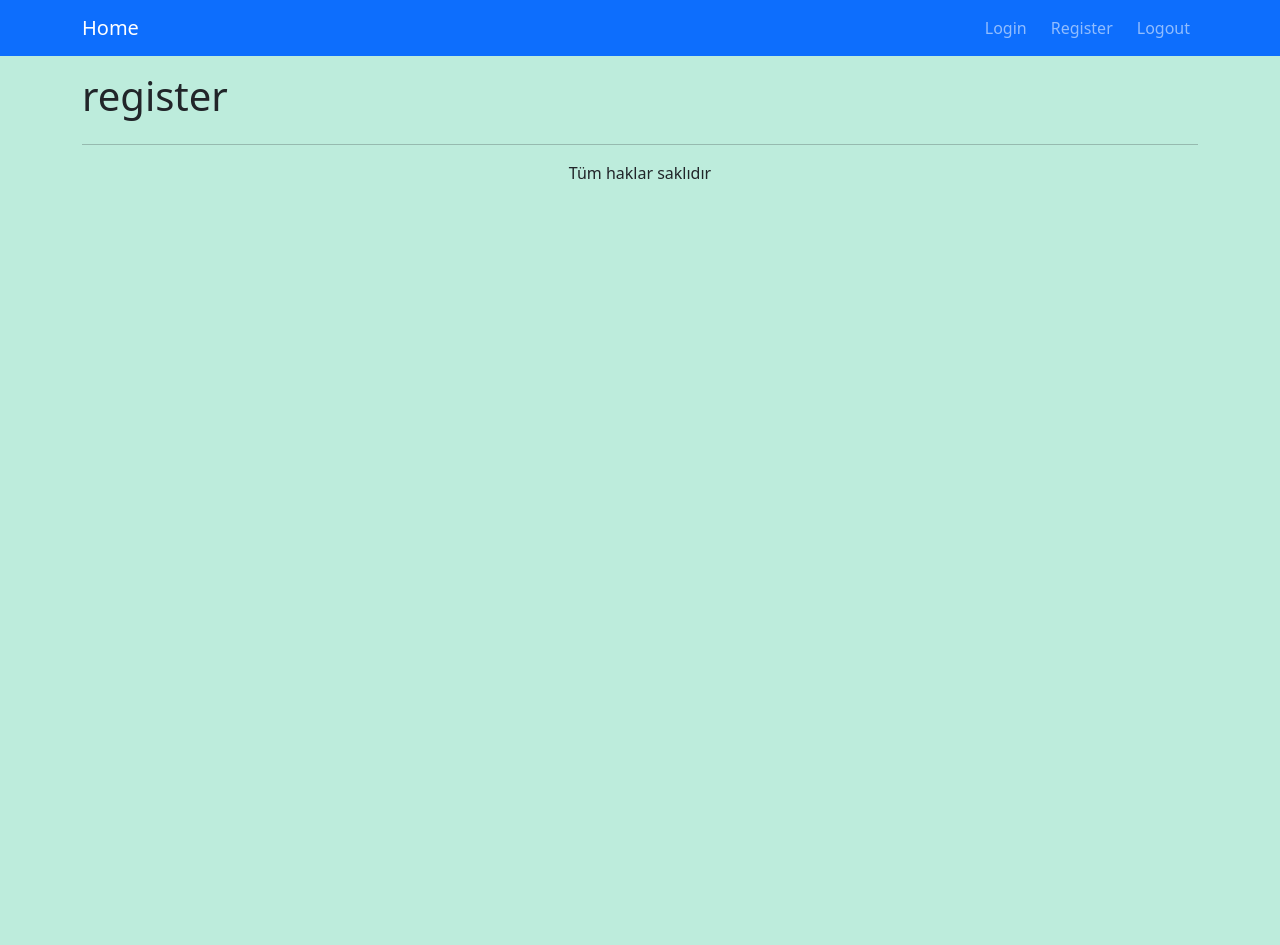
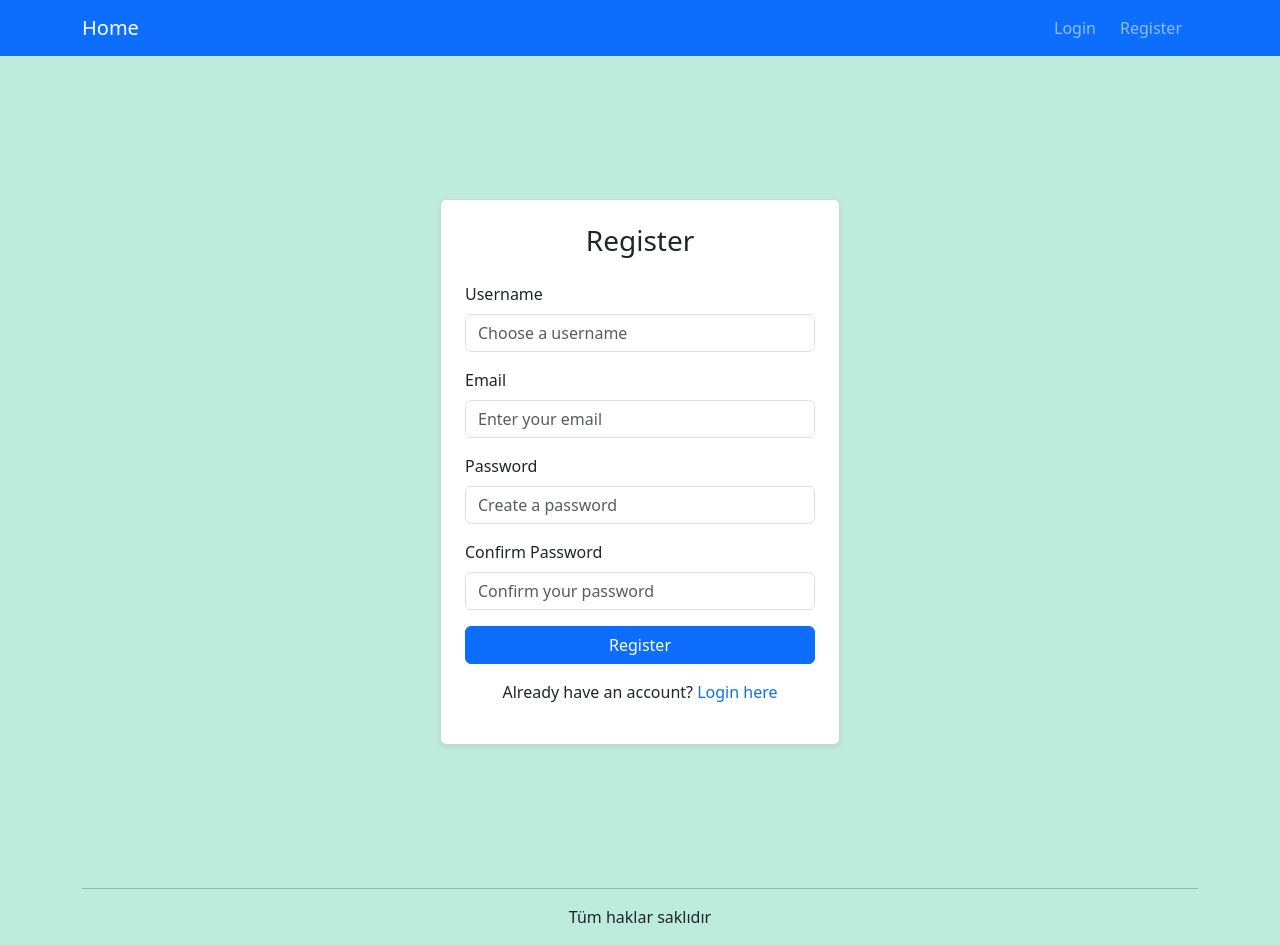
Before and after one commit to omerfshan/Django-commerce-Site, a Django app: page /account/register in a window 1280 px wide. Before the commit the page ends 179 px from the top, so only its background shows below. Run offline with Django 5.2, Linux system fonts and the light colour scheme; some libraries are stand-ins or nearby versions.

Commit message:
update
Login page and register page updated

```diff
--- a/examples/account/templates/account/register.html
+++ b/examples/account/templates/account/register.html
@@ -2,10 +2,58 @@
 {% load static %}
 {% block title %}Register{% endblock title %}
 
-{% block css_file %}<link rel="stylesheet" href="{% static "css/style.css" %}">{% endblock css_file %}
-{%block content %}
-<div class="container">
-<h1>register</h1>
+{% block css_file %}
+<link rel="stylesheet" href="{% static "css/style.css" %}">
+<link href="https://cdn.jsdelivr.net/npm/bootstrap@5.3.0/dist/css/bootstrap.min.css" rel="stylesheet">
+{% endblock css_file %}
+
+{% block content %}
+<div class="container d-flex justify-content-center align-items-center vh-100">
+    <div class="card shadow-sm p-4" style="width: 100%; max-width: 400px;">
+        <h3 class="text-center mb-4">Register</h3>
+
+        {% if error %}
+        <div
+         class="alert alert-danger"
+         role="alert"
+        >
+         <strong>{{error}}</strong>
+        </div>
+        {% endif %}
+        <form method="POST" action="{% url 'register' %}">
+            {% csrf_token %}
+            <!-- Username Input -->
+            <div class="mb-3">
+                <label for="username" class="form-label">Username</label>
+                <input type="text" name="username" class="form-control" id="username" placeholder="Choose a username" required>
+            </div>
+            <!-- Email Input -->
+            <div class="mb-3">
+                <label for="email" class="form-label">Email</label>
+                <input type="email" name="email" class="form-control" id="email" placeholder="Enter your email" required>
+            </div>
+            <!-- Password Input -->
+            <div class="mb-3">
+                <label for="password" class="form-label">Password</label>
+                <input type="password" name="password" class="form-control" id="password1" placeholder="Create a password" required>
+            </div>
+            <!-- Confirm Password Input -->
+            <div class="mb-3">
+                <label for="password2" class="form-label">Confirm Password</label>
+                <input type="password" name="password2" class="form-control" id="password2" placeholder="Confirm your password" required>
+            </div>
+            <!-- Submit Button -->
+            <button type="submit" class="btn btn-primary w-100">Register</button>
+        </form>
+        <!-- Additional Links -->
+        <div class="text-center mt-3">
+            <p>Already have an account? <a href="{% url 'login' %}" class="text-decoration-none">Login here</a></p>
+        </div>
+    </div>
 </div>
 {% endblock content %}
-{% block js_scripts %}<script src="{% static "js/script.js" %}"></script>{% endblock js_scripts %}
+
+{% block js_scripts %}
+<script src="https://cdn.jsdelivr.net/npm/bootstrap@5.3.0/dist/js/bootstrap.bundle.min.js"></script>
+<script src="{% static "js/script.js" %}"></script>
+{% endblock js_scripts %}
--- a/examples/account/url.py
+++ b/examples/account/url.py
@@ -4,9 +4,9 @@ from django.conf.urls.static import static
 from django.conf import settings
 from . import views
 urlpatterns = [
-    path('login',views.login,name="login"),
-    path('register',views.register,name="register"),
-    path('logout',views.login,name="logout"),
+    path('login',views.login_request,name="login"),
+    path('register',views.register_request,name="register"),
+    path('logout',views.logout_request,name="logout"),
 
 
 ]
--- a/examples/account/views.py
+++ b/examples/account/views.py
@@ -1,6 +1,51 @@
-from django.shortcuts import render
+from django.shortcuts import render,redirect
+from django.contrib.auth import authenticate,login,logout
+from django.contrib.auth.models import User
+def login_request(request):
+    if request.user.is_authenticated:
+        return redirect("index")
 
-def login(request):
+    if request.method=='POST':
+        username=request.POST['username']
+        password=request.POST['password']
+        user=authenticate(request,username=username,password=password)
+        print(user)
+        print(type(user))
+        if user is not None:
+            login(request,user)
+            return redirect("index")
+        else:
+            return render(request,"account/login.html",{
+           "error":"usename veya parola yanlış"
+        })
+    else:
+        return render(request,"account/login.html",
+
+        )
+def register_request(request):
+    if request.method=='POST':
+        username=request.POST['username']
+        password=request.POST['password']
+        repassword=request.POST['password2']
+        email=request.POST['email']
+
+        if password==repassword:
+            if User.objects.filter(username=username).exists():
+                return render(request,"account/register.html",{"error":"aynı isimden var"})
+            else:
+                if User.objects.filter(email=email).exists():
+                    return render(request,"account/register.html",{"error":"aynı mailden var"})
+                else:
+                    user= User.objects.create_superuser(username=username,email=email,password=password)
+                    user.save()
+                    return redirect("login")
+        else:
+         return render(request,"account/register.html",{"error":"sifreler ayni"})
+
+
+    else:
+       return render(request,"account/register.html")
+
+def logout_request(request):
+    logout(request)
     return render(request,"account/login.html")
-def register(request):
-    return render(request,"account/register.html")
--- a/examples/templates/partials/_header.html
+++ b/examples/templates/partials/_header.html
@@ -8,15 +8,23 @@
      </button>
      <div class="collapse navbar-collapse" id="navbarContent">
         <ul class="navbar-nav ms-auto">
+
+            {% if not request.user.is_authenticated %}
             <li class="nav-item">
                 <a class="nav-link me-2" href="{% url "login" %}">Login</a>
             </li>
             <li class="nav-item">
                 <a class="nav-link me-2" href="{% url "register" %}">Register</a>
             </li>
+            {% else %}
             <li class="nav-item">
-                <a class="nav-link" href="{% url "logout" %}">Logout</a>
+                <a class="nav-link me-2" href="{% url "logout" %}">Logout</a>
             </li>
+            <li class="nav-item">
+                <a class="nav-link me-2" href="#">hoşgeldin {{request.user}} </a>
+            </li>
+            {% endif %}
+
         </ul>
     </div>
 </div>
```
Also changed, not shown: examples/account/templates/account/login.html (+57 -5 lines), examples/db.sqlite3.
